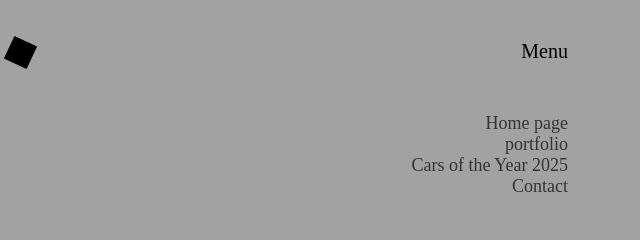
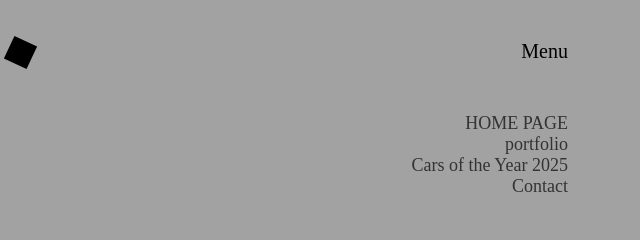
Before and after one commit to MohdAbdulSaliq/page, a plain HTML site: page index.html in a window 1280 px wide. In both pictures the pointer is over the element "Home page". Shown: the top 240 px of the page, 32-672 px from the left. Drawn offline with nearby package versions, Linux system fonts and the light colour scheme; a script that the page names is missing.

Commit message:
Update grid_prj1.css

```diff
--- a/grid_prj1.css
+++ b/grid_prj1.css
@@ -33,6 +33,9 @@ html,body{
  padding: 40px;
  text-align: right ;
 }
+#left-top-right h5:hover{
+    text-transform: uppercase;
+ }
 #left-top-right h4{
     margin-bottom: 50px;
     font-size: 20px;
```
